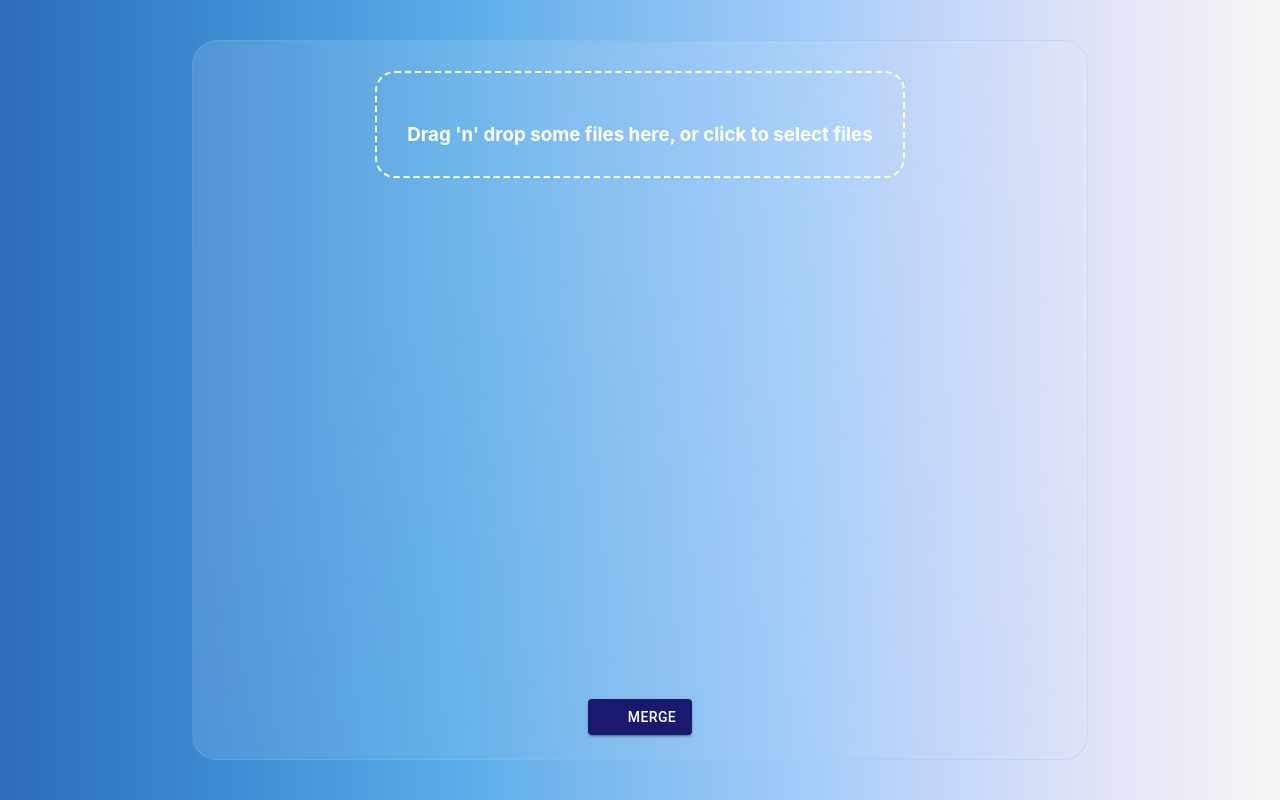
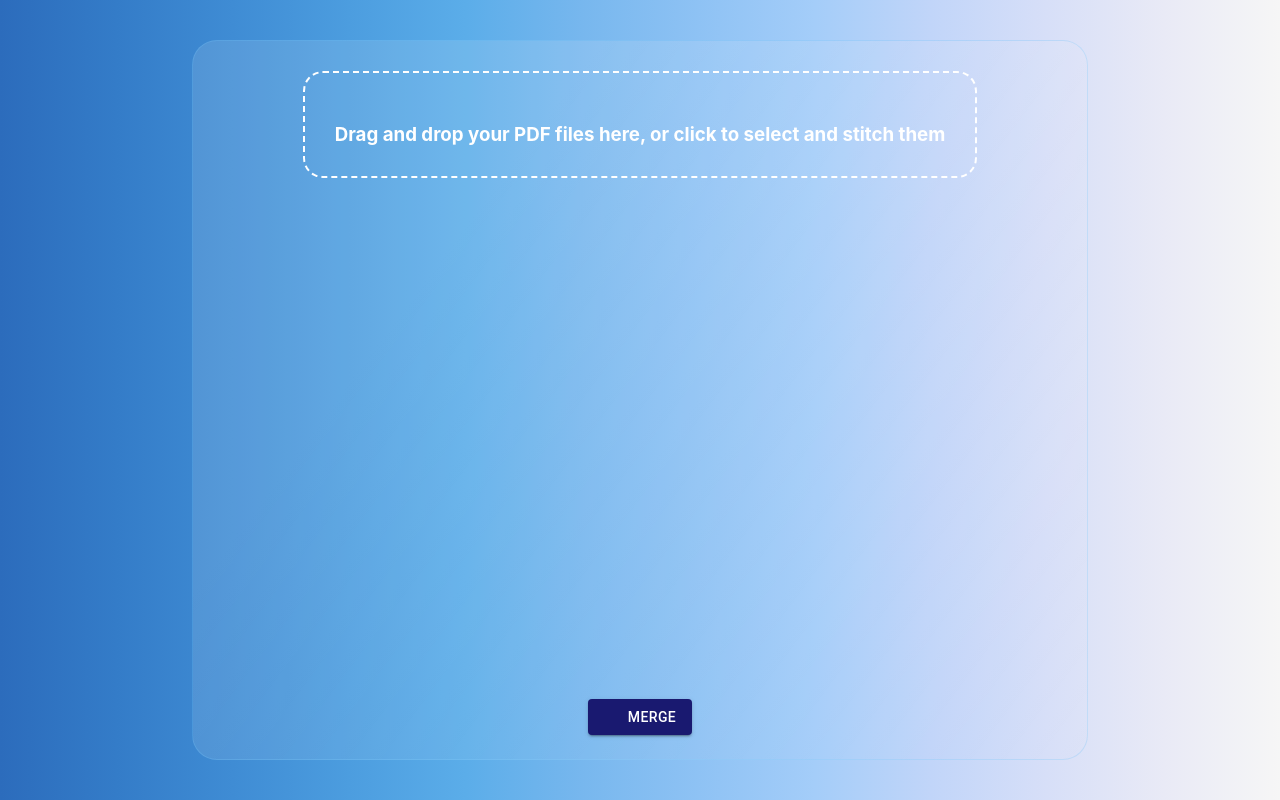
Before and after one commit to ibrahim-al-nakeeb/StitchPDF-FrontEnd, a React (Create React App) app: page / in a window 1280 px wide. Built offline with nearby package versions, Linux system fonts and the light colour scheme; some icons are missing.

Commit message:
Update upload instructions text

```diff
--- a/src/views/components/Dropzone/index.jsx
+++ b/src/views/components/Dropzone/index.jsx
@@ -36,7 +36,7 @@ const Dropzone = ({ handler }) => {
         <Box {...getRootProps()} sx={style}>
             <input {...getInputProps()} />
             <CloudUploadIcon sx={{fontSize: '80px'}}/>
-            <h3>Drag 'n' drop some files here, or click to select files</h3>
+            <h3>Drag and drop your PDF files here, or click to select and stitch them</h3>
         </Box>
     );
 };
```
